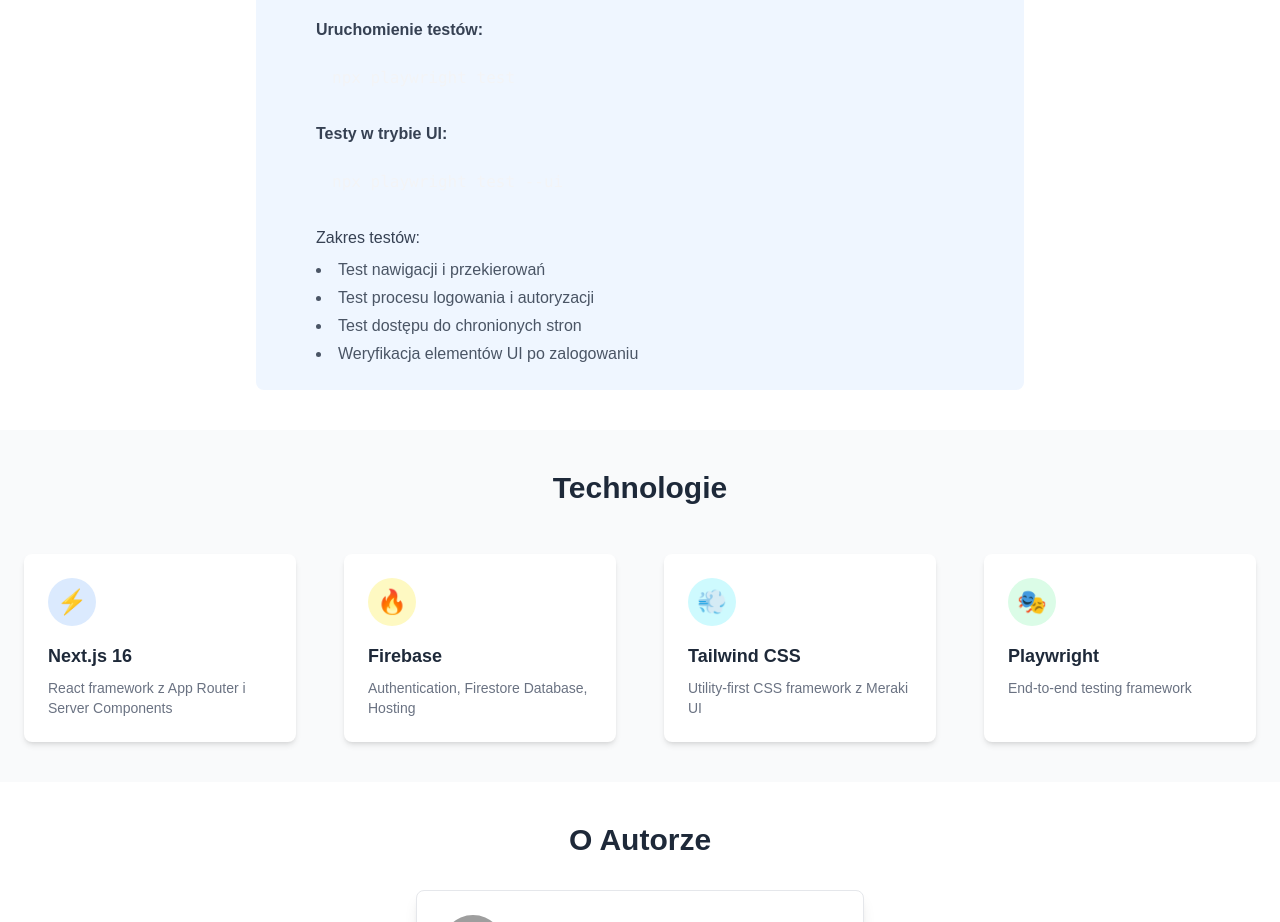
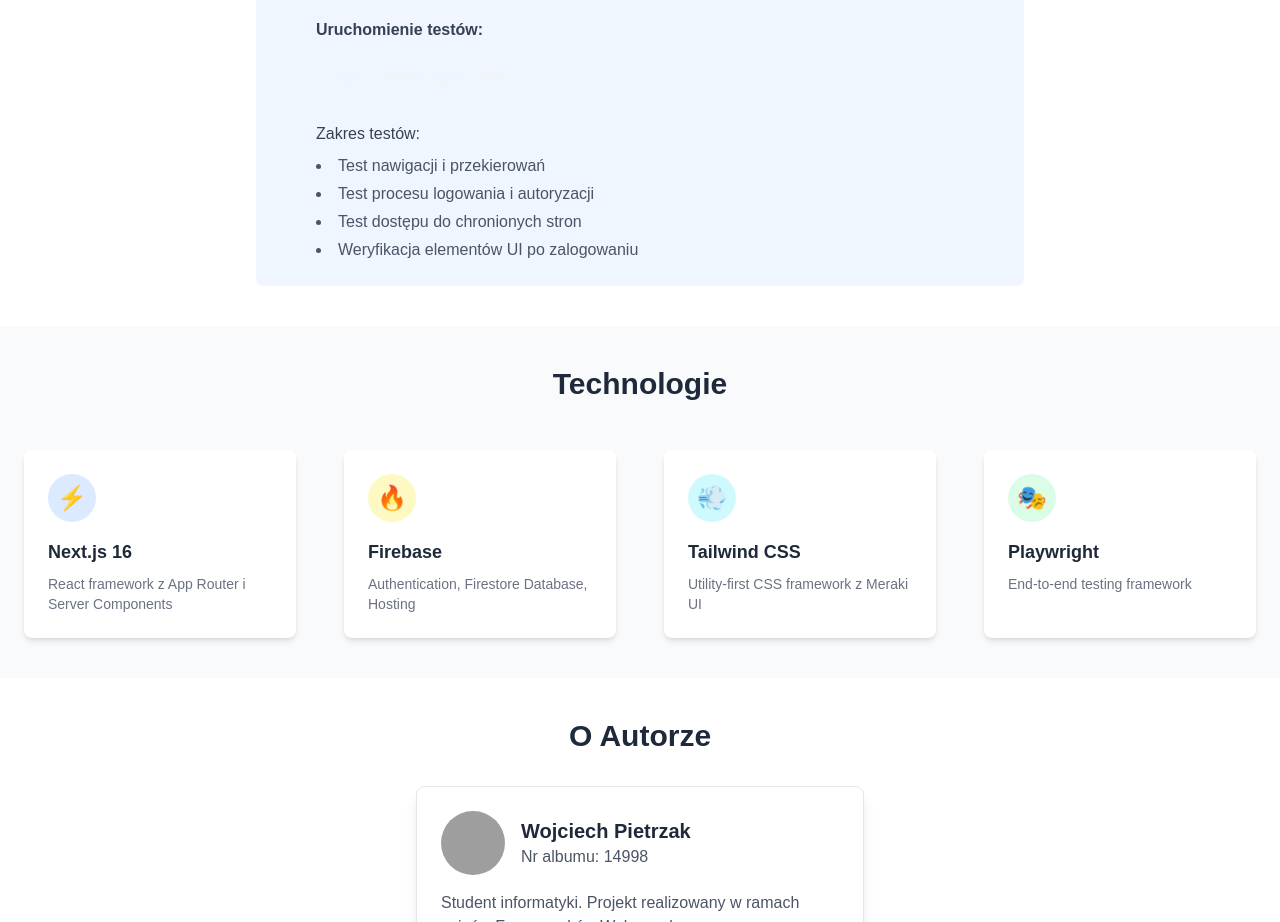
Before and after one commit to Usadowiony/Projekt-Fameworki, a Next.js app in the folder frontend-laboratory-app/: page / in a window 1280 px wide. Shown: the part 1289-2211 px from the top of the page. Built offline with nearby package versions, Linux system fonts and the light colour scheme; no server answers; grey boxes are pictures that could not be loaded.

Commit message:
ostatnia poprawka przed deploymentem

```diff
--- a/frontend-laboratory-app/app/page.jsx
+++ b/frontend-laboratory-app/app/page.jsx
@@ -104,13 +104,6 @@
                       </pre>
                     </div>
 
-                    <div>
-                      <p className="text-gray-700 dark:text-gray-300 font-semibold">Testy w trybie UI:</p>
-                      <pre className="mt-2 p-4 dark:bg-[#1b1d1f] text-gray-100 rounded-lg overflow-x-auto">
-                        <code>npx playwright test --ui</code>
-                      </pre>
-                    </div>
-
                     <div className="mt-4">
                       <p className="text-gray-700 dark:text-gray-300 mb-2">Zakres testów:</p>
                       <ul className="list-disc list-inside space-y-1 text-gray-600 dark:text-gray-400">
```
